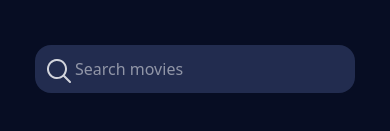
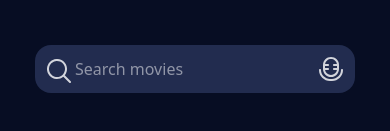
Before and after one commit to masi-ah/IAMDb, a React (Vite) app: page / in a window 390 px wide. Shown: the part 357-488 px from the top of the page. Built offline with nearby package versions, Linux system fonts and the light colour scheme.

Commit message:
Implement microphone button with vertical line in searchBar

```diff
--- a/src/components/SearchBar.jsx
+++ b/src/components/SearchBar.jsx
@@ -29,6 +29,16 @@ const SearchBar = () => {
           className="absolute left-3 top-1/2 transform -translate-y-1/2  mt-0.5 w-[24px] h-[24px]"
         />
       </button>
+      <button
+        type="button"
+        className="absolute right-3 top-1/2 transform -translate-y-1/2 flex item-center"
+      >
+        <div className="w-[2px] h-[24]  bg-[#070D23] mr-[16px]"></div>
+        <img
+          src={microphoneIcone} alt="voice search"
+          className="w-[24px] h-[24px] "
+        />
+      </button>
     </form>
   );
 };
```
